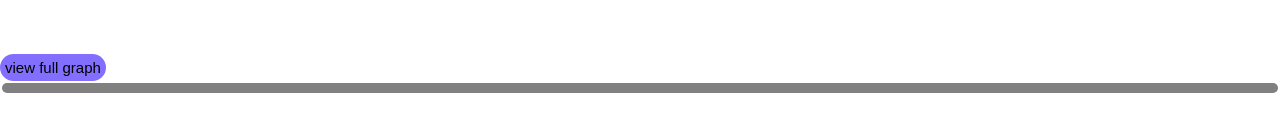
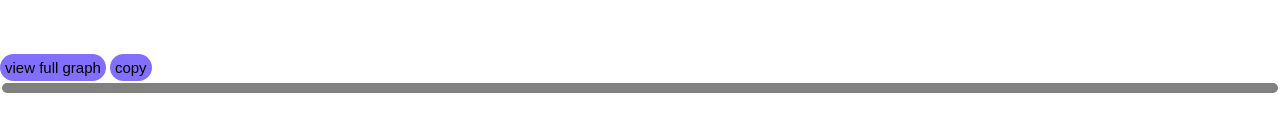
Before and after one commit to AtomScript/morse-code, a website: page src/client_side/index.html in a window 1280 px wide. Shown: the part 368-500 px from the top of the page. Drawn offline with nearby package versions, Linux system fonts and the light colour scheme.

Commit message:
Update index.html

```diff
--- a/src/client_side/index.html
+++ b/src/client_side/index.html
@@ -29,6 +29,8 @@
     <button onclick="encode()">Lets encode</button>
     <br><br>
    <button class="resultButtons" onclick="showModalText()">view full graph</button>
+    <button class="resultButtons" onclick="textCopy()">copy</button>
+
     <p id="resultText"></p>
     </div>
 
@@ -38,6 +40,8 @@
     <button onclick="decode()">Lets decode</button>
     <br><br>
    <button class="resultButtons" onclick="showModalMorse()">view full graph</button>
+    <button class="resultButtons" onclick="morseCopy()">copy</button>
+
     <p id="resultMorse"></p>
     </div>
 
```
